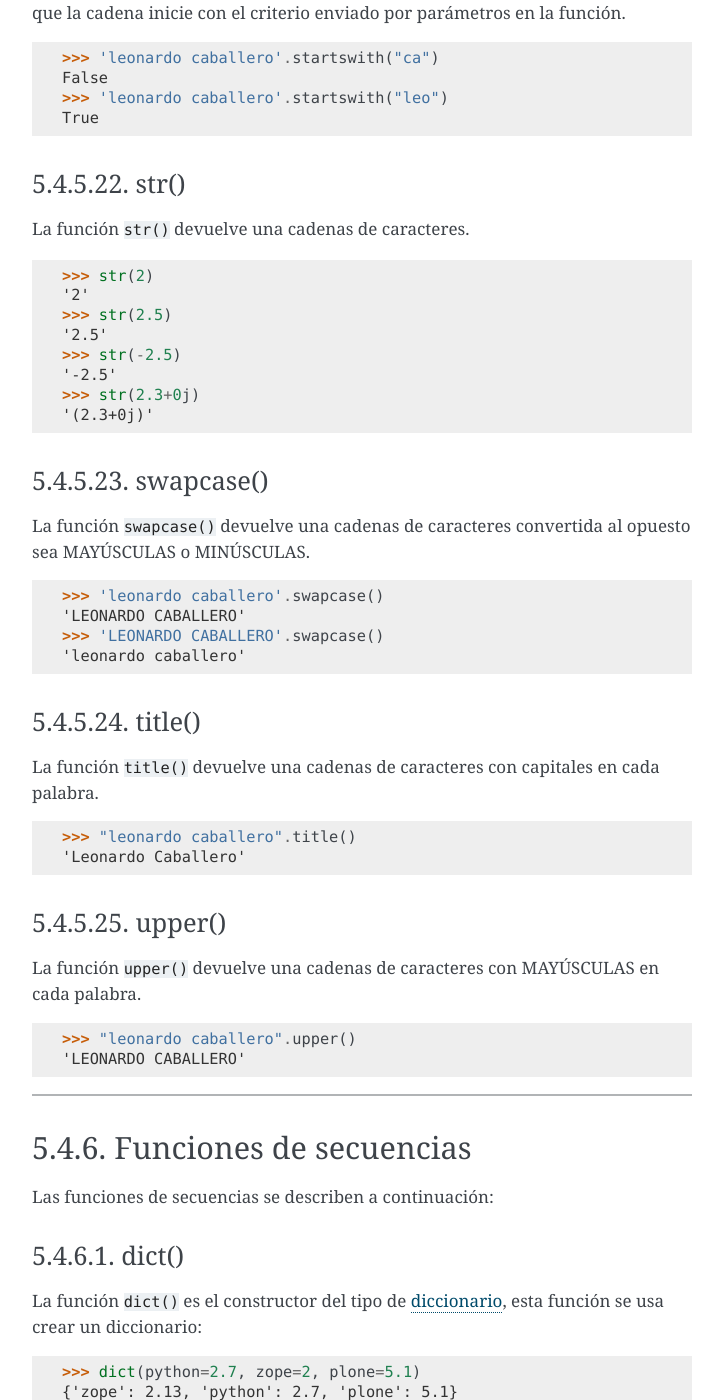
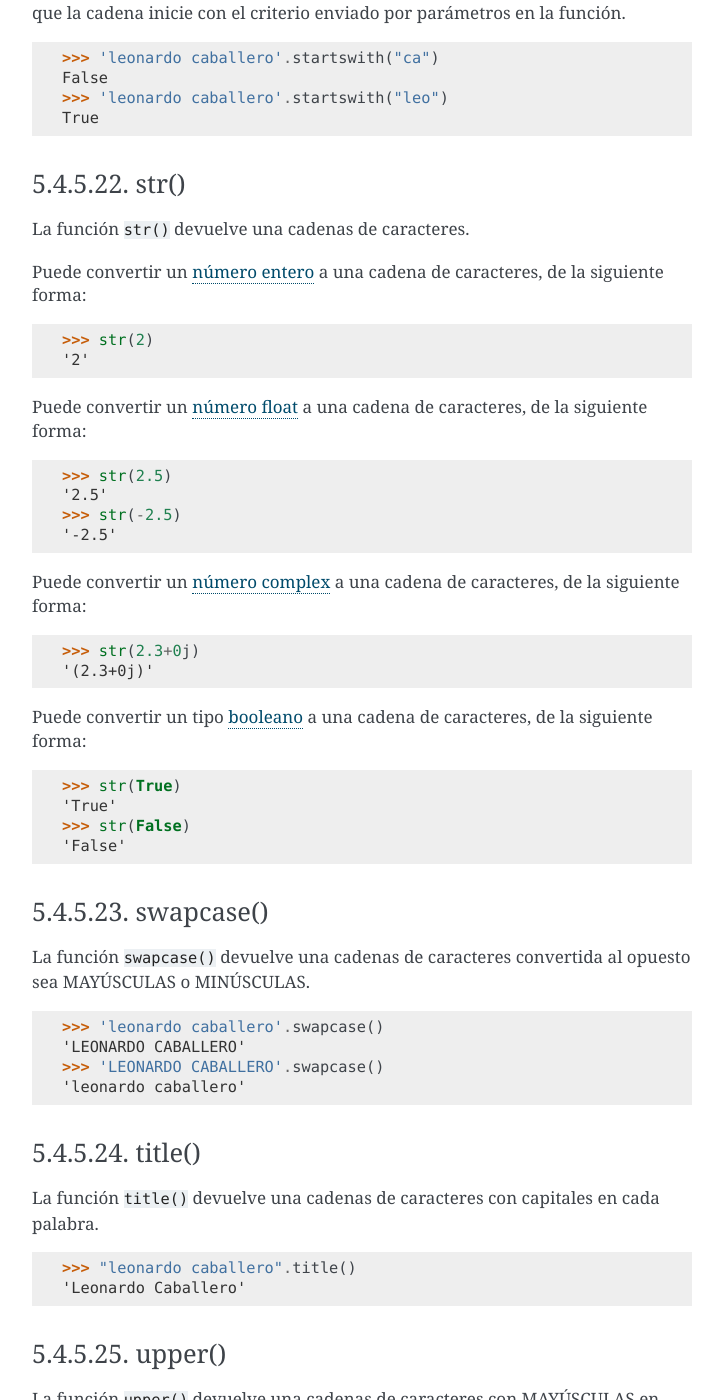
Before and after one commit to macagua/entrenamiento.python_basico, a Sphinx documentation site: the page built from source/leccion5/funciones_integradas.rst, in a window 1280 px wide and 1400 px high, scrolled down 27354 px. Shown: the whole window, without its empty margins (388-1111 px from the left). Built offline with Sphinx 7.4.7, drawn with Linux system fonts in a browser that asks for light colours.

Commit message:
Agregar explicaciones de ejemplos de uso de funcion str()

```diff
--- a/source/leccion5/funciones_integradas.rst
+++ b/source/leccion5/funciones_integradas.rst
@@ -1660,16 +1660,41 @@ str()
 
 La función ``str()`` devuelve una cadenas de caracteres.
 
+Puede convertir un :ref:`número entero <python_num_entero>` a una cadena de caracteres,
+de la siguiente forma:
+
 ::
 
     >>> str(2)
     '2'
+
+Puede convertir un :ref:`número float <python_num_float>` a una cadena de caracteres,
+de la siguiente forma:
+
+::
+
     >>> str(2.5)
     '2.5'
     >>> str(-2.5)
     '-2.5'
+
+Puede convertir un :ref:`número complex <python_num_complex>` a una cadena de caracteres,
+de la siguiente forma:
+
+::
+
     >>> str(2.3+0j)
     '(2.3+0j)'
+
+Puede convertir un tipo :ref:`booleano <python_bool>` a una cadena de caracteres,
+de la siguiente forma:
+
+::
+
+    >>> str(True)
+    'True'
+    >>> str(False)
+    'False'
 
 
 .. _python_fun_swapcase:
```
